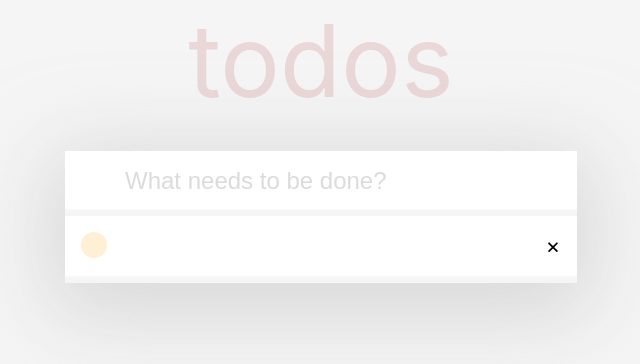
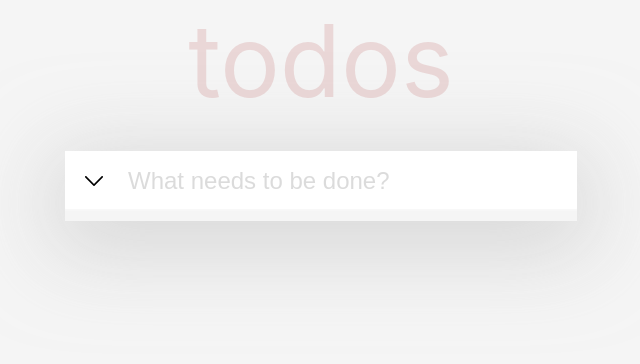
Before and after one commit to vkalamarska/react-todo-list, a React (Vite) app: page / in a window 1280 px wide. Shown: the top 364 px of the page, without its empty margins (319-959 px from the left). Built offline with nearby package versions, Linux system fonts and the light colour scheme.

Commit message:
State management

```diff
--- a/package.json
+++ b/package.json
@@ -11,12 +11,14 @@
   "dependencies": {
     "react": "^18.2.0",
     "react-dom": "^18.2.0",
-    "styled-components": "^5.3.9"
+    "styled-components": "^5.3.9",
+    "uuid": "^9.0.0"
   },
   "devDependencies": {
     "@types/react": "^18.0.28",
     "@types/react-dom": "^18.0.11",
     "@types/styled-components": "^5.1.26",
+    "@types/uuid": "^9.0.1",
     "@vitejs/plugin-react-swc": "^3.0.0",
     "typescript": "^4.9.3",
     "vite": "^4.2.0"
--- /dev/null
+++ b/src/components/Checkbox.tsx
@@ -0,0 +1,87 @@
+import styled, { css } from "styled-components";
+import { useState } from "react";
+import { TodoItem } from "./TodoExplorer";
+
+const Label = styled.label`
+  display: flex;
+  gap: 25px;
+  border: none;
+  background: white;
+`;
+
+const HiddenCheckbox = styled.input.attrs({ type: "checkbox" })`
+  height: 0;
+  margin: -1px;
+  overflow: hidden;
+  padding: 0;
+  position: absolute;
+  white-space: nowrap;
+  width: 0px;
+`;
+
+const Icon = styled.svg`
+  height: 6px;
+  left: 7px;
+  opacity: 0;
+  position: absolute;
+  top: 8px;
+  transform: rotate(-45deg);
+  width: 12px;
+`;
+
+const StyledCheckbox = styled.div<{ checked: boolean }>`
+  display: inline-block;
+  margin: 0;
+  width: 26px;
+  height: 26px;
+  background: ${(props) => (props.checked ? "salmon" : "papayawhip")};
+  border-radius: 50%;
+  transition: all 150ms;
+  cursor: pointer;
+
+  ${Icon} {
+    visibility: ${(props) => (props.checked ? "visible" : "hidden")};
+  }
+`;
+
+const CheckboxContainer = styled.div`
+  display: inline-block;
+  vertical-align: middle;
+`;
+
+const LabelText = styled.span<{ isChecked: boolean }>`
+  font-size: 24px;
+
+  ${(props) =>
+    props.isChecked
+      ? css`
+          text-decoration: line-through;
+          color: rgba(197, 197, 197, 0.62);
+        `
+      : ""}
+`;
+
+interface CheckboxProps {
+  item: TodoItem;
+  setChecked: (val: boolean) => void;
+}
+
+const Checkbox: React.FC<CheckboxProps> = ({ item, setChecked }) => {
+  return (
+    <Label>
+      <CheckboxContainer>
+        <HiddenCheckbox
+          checked={item.isChecked}
+          onChange={(event) => setChecked(event.target.checked)}
+        />
+        <StyledCheckbox checked={item.isChecked} />
+        <Icon viewBox="0 0 24 24">
+          <polyline points="20 6 9 17 4 12" />
+        </Icon>
+      </CheckboxContainer>
+      <LabelText isChecked={item.isChecked}>{item.label}</LabelText>
+    </Label>
+  );
+};
+
+export default Checkbox;
--- /dev/null
+++ b/src/components/Footer.tsx
@@ -0,0 +1,99 @@
+import styled, { css } from "styled-components";
+import { useState } from "react";
+
+const FooterContainer = styled.div`
+  margin: 0 0 3px 0;
+  padding: 10px 15px;
+  height: 20px;
+  display: flex;
+  justify-content: space-between;
+  text-align: center;
+  border-top: 1px solid #e6e6e6;
+  color: #777;
+  font-size: 14px;
+  background-color: white;
+`;
+
+const ItemLeft = styled.span``;
+
+const StatusContainer = styled.div`
+  width: 35%;
+  display: flex;
+  justify-content: space-between;
+`;
+
+const AllItems = styled.button`
+  padding: 3px 7px;
+  border: 1px solid rgba(175, 47, 47, 0.15);
+  background-color: transparent;
+  color: #777;
+  cursor: pointer;
+
+  :hover {
+    border: 1px solid rgba(175, 47, 47, 0.298);
+  }
+`;
+
+const ActiveItems = styled.button`
+  padding: 3px 7px;
+  border: 1px solid rgba(175, 47, 47, 0.15);
+  background-color: transparent;
+  color: #777;
+  cursor: pointer;
+
+  :hover {
+    border: 1px solid rgba(175, 47, 47, 0.298);
+  }
+`;
+
+const CompletedItems = styled.button`
+  padding: 3px 7px;
+  border: 1px solid rgba(175, 47, 47, 0.15);
+  background-color: transparent;
+  color: #777;
+  cursor: pointer;
+
+  :hover {
+    border: 1px solid rgba(175, 47, 47, 0.298);
+  }
+`;
+
+const ClearCompleted = styled.button`
+  border: none;
+  background-color: transparent;
+  color: #777;
+  cursor: pointer;
+
+  :hover {
+    border-bottom: 1px solid #777;
+  }
+`;
+
+interface FooterProps {
+  labelText: string;
+  todoItems: string[];
+  isChecked: boolean;
+}
+
+const Footer: React.FC<FooterProps> = ({ labelText, todoItems, isChecked }) => {
+  const handleComletedItems = () => {
+    // const completedItems = todoItems.filter((item, i) => i>0,  === isChecked )
+    // setTodoItems(completedItems);
+  };
+
+  return (
+    <FooterContainer>
+      <ItemLeft>2 items left</ItemLeft>
+      <StatusContainer>
+        <AllItems>All</AllItems>
+        <ActiveItems labelText={labelText}>Active</ActiveItems>
+        <CompletedItems labelText={labelText} onClick={}>
+          Completed
+        </CompletedItems>
+      </StatusContainer>
+      <ClearCompleted>Clear Completed</ClearCompleted>
+    </FooterContainer>
+  );
+};
+
+export default Footer;
--- a/src/components/TodoExplorer.tsx
+++ b/src/components/TodoExplorer.tsx
@@ -2,6 +2,8 @@ import { useState } from "react";
 import styled, { css } from "styled-components";
 import DoneIcon from "../assets/done-icon.svg";
 import DeleteIcon from "../assets/delete-icon.svg";
+import Checkbox from "./Checkbox";
+import Footer from "./Footer";
 
 const TodoContainer = styled.div`
   width: 40%;
@@ -12,12 +14,19 @@ const TodoContainer = styled.div`
   box-shadow: 0px 17px 85px 14px rgba(197, 197, 197, 0.62);
 `;
 
+const InputWrapper = styled.div`
+  margin: 0 0 5px 0;
+  padding: 16px 16px 16px 20px;
+  gap: 25px;
+  display: flex;
+  justify-items: center;
+  background-color: white;
+  box-shadow: inset 0 -2px 1px rgba(0, 0, 0, 0.03);
+`;
+
 const InputContainer = styled.input`
-  margin: 0 0 5px 0;
-  padding: 16px 0 16px 60px;
+  padding: 0;
   border: none;
-  background: white;
-  box-shadow: inset 0 -2px 1px rgba(0, 0, 0, 0.03);
   font-size: 24px;
 
   ::placeholder {
@@ -28,15 +37,16 @@ const InputContainer = styled.input`
   }
 `;
 
-// const DoneButton = styled.button`
-//   margin: 10px 0;
-//   border: none;
-//   background-image: url(${DoneIcon});
-//   background-size: 35%;
-//   background-repeat: no-repeat;
-//   background-position: center;
-//   cursor: pointer;
-// `;
+const DoneButton = styled.button`
+  padding: 0 9px;
+  border: none;
+  background-image: url(${DoneIcon});
+  background-color: white;
+  background-size: 100%;
+  background-repeat: no-repeat;
+  background-position: center;
+  cursor: pointer;
+`;
 
 const List = styled.li`
   list-style: none;
@@ -69,109 +79,74 @@ const DeleteButton = styled.button`
   }
 `;
 
-const Label = styled.label`
-  display: flex;
-
-  gap: 25px;
-  border: none;
-  background: white;
-`;
-
-const HiddenCheckbox = styled.input.attrs({ type: "checkbox" })`
-  height: 0;
-  margin: -1px;
-  overflow: hidden;
-  padding: 0;
-  position: absolute;
-  white-space: nowrap;
-  width: 0px;
-`;
-
-const Icon = styled.svg`
-  height: 6px;
-  left: 7px;
-  opacity: 0;
-  position: absolute;
-  top: 8px;
-  transform: rotate(-45deg);
-  width: 12px;
-`;
-
-const StyledCheckbox = styled.div<{ checked: boolean }>`
-  display: inline-block;
-  margin: 0;
-  width: 26px;
-  height: 26px;
-  background: ${(props) => (props.checked ? "salmon" : "papayawhip")};
-  border-radius: 50%;
-  transition: all 150ms;
-  cursor: pointer;
-
-  ${Icon} {
-    visibility: ${(props) => (props.checked ? "visible" : "hidden")};
-  }
-`;
-
-const CheckboxContainer = styled.div`
-  display: inline-block;
-  vertical-align: middle;
-`;
-
-const LabelText = styled.span<{ isChecked: boolean }>`
-  font-size: 24px;
-
-  ${(props) =>
-    props.isChecked
-      ? css`
-          text-decoration: line-through;
-          color: rgba(197, 197, 197, 0.62);
-        `
-      : ""}
-`;
-
-interface CheckboxProps {
-  labelText: string;
+export interface TodoItem {
+  id: number;
+  label: string;
+  isChecked: boolean;
 }
 
-const Checkbox: React.FC<CheckboxProps> = ({ labelText }) => {
-  const [isChecked, setChecked] = useState(false);
-
-  return (
-    <>
-      <CheckboxContainer>
-        <HiddenCheckbox
-          checked={isChecked}
-          onChange={(event) => setChecked(event.target.checked)}
-        />
-        <StyledCheckbox checked={isChecked} />
-        <Icon viewBox="0 0 24 24">
-          <polyline points="20 6 9 17 4 12" />
-        </Icon>
-      </CheckboxContainer>
-      <LabelText isChecked={isChecked}>{labelText}</LabelText>
-    </>
-  );
+const getUniqueId = (todoItems: TodoItem[]): number => {
+  if (!todoItems.length) return 0;
+  const highestId = todoItems.map((item) => item.id).sort((a, b) => b - a)[0];
+  return highestId + 1;
 };
 
 const TodoExplorer = () => {
-  const [labelText, setLabelText] = useState("");
-  const [todoList, setTodoList] = useState([]);
+  const [inputText, setInputText] = useState("");
+
+  const [todoItems, setTodoItems] = useState<TodoItem[]>([]);
+
+  const handleEnter = (event: React.KeyboardEvent<HTMLInputElement>) => {
+    if (event.key === "Enter") {
+      setTodoItems([
+        ...todoItems,
+        { id: getUniqueId(todoItems), label: inputText, isChecked: false },
+      ]);
+      setInputText("");
+    }
+  };
+
+  const handleDelete = (index: number) => {
+    const newTodoItems = todoItems.filter((item, i) => i !== index);
+    setTodoItems(newTodoItems);
+  };
+
+  const handleCheck = (id: number, value: boolean) => {
+    const allOtherItems = todoItems.filter((item) => item.id !== id);
+    const updatedItem = todoItems.find((item) => item.id === id)!;
+    setTodoItems([...allOtherItems, { ...updatedItem, isChecked: value }]);
+  };
+
+  const handleDoneButton = (isChecked: boolean) => {
+    const allChecked = todoItems.map((item) => ({ ...item, isChecked: true }));
+    setTodoItems(allChecked);
+  };
 
   return (
     <TodoContainer>
-      <InputContainer
-        placeholder="What needs to be done?"
-        value={labelText}
-        onChange={(e) => setLabelText(e.target.value)}
-      ></InputContainer>
+      <InputWrapper>
+        <DoneButton onClick={() => handleDoneButton()}></DoneButton>
+        <InputContainer
+          placeholder="What needs to be done?"
+          value={inputText}
+          onChange={(e) => setInputText(e.target.value)}
+          onKeyDown={handleEnter}
+        ></InputContainer>
+      </InputWrapper>
       <List>
-        <LabelContainer>
-          <Label>
-            <Checkbox labelText={labelText}></Checkbox>
-          </Label>
-          <DeleteButton></DeleteButton>
-        </LabelContainer>
+        {todoItems
+          .sort((a, b) => a.id - b.id)
+          .map((item, i) => (
+            <LabelContainer>
+              <Checkbox
+                item={item}
+                setChecked={(val) => handleCheck(item.id, val)}
+              ></Checkbox>
+              <DeleteButton onClick={() => handleDelete(i)}></DeleteButton>
+            </LabelContainer>
+          ))}
       </List>
+      {/* <Footer></Footer> */}
     </TodoContainer>
   );
 };
```
Also changed, not shown: 1 other file (tests, documents, lock files or other folders).
